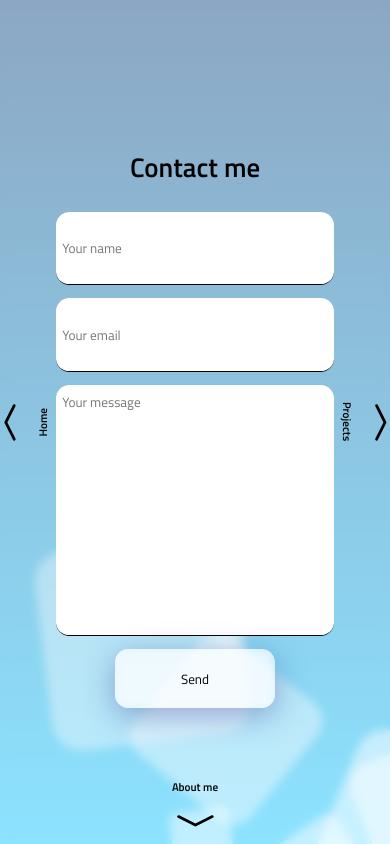
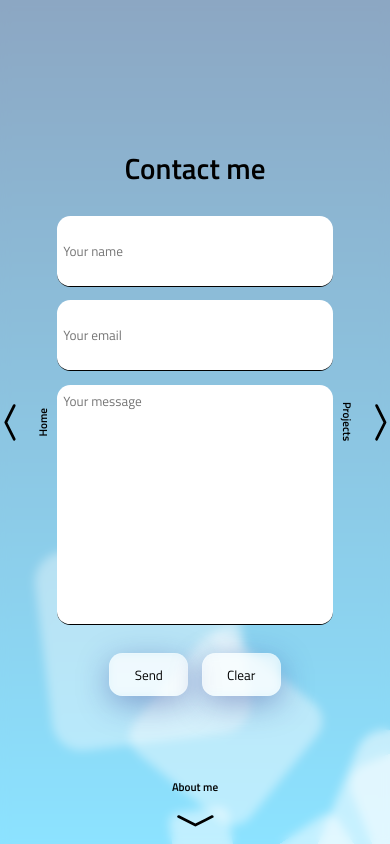
Before and after one commit to dominik-sek/portfolio_old, a React (Create React App) app: page /contact in a window 390 px wide. Built offline with nearby package versions, Linux system fonts and the light colour scheme.

Commit message:
changes: sitemap, seo, animations bugged so i scraped it, added: better font scalings for mobile, clear button for form

```diff
--- a/public/index.html
+++ b/public/index.html
@@ -7,9 +7,10 @@
     <meta name="theme-color" content="#000000" />
     <meta
       name="description"
-      content="Dominik Sęk's personal portfolio, showcasing projects"
-
+      content="Dominik Sęk's personal portfolio website - a collection of my work and projects"
     />
+    <meta name="keywords" content="Dominik Sęk, portfolio, website, work, projects, programista, frontend, frontend developer, frontend dev, website development" />
+    <meta name="author" content="Dominik Sęk"></meta>
     <link rel="apple-touch-icon" href="%PUBLIC_URL%/logo192.png" />
     <!--
       manifest.json provides metadata used when your web app is installed on a
@@ -30,7 +31,7 @@
     <link rel="preconnect" href="https://fonts.gstatic.com" crossorigin>
     <link href="https://fonts.googleapis.com/css2?family=Titillium+Web:wght@200;400;600&display=swap" rel="stylesheet">
 
-    <title>Dominik Sęk | Personal portfolio</title>
+    <title>Dominik Sęk | Portfolio</title>
   </head>
   <body>
     <noscript>You need to enable JavaScript to run this app.</noscript>
--- a/src/Components/Card.js
+++ b/src/Components/Card.js
@@ -1,18 +1,21 @@
-import styled from "styled-components"
+import styled from "styled-components";
+
 import ProjectCard from "./ProjectCard";
 
 const ListContent = (content) => {
     return(
         <ContentAsList>
             {content.map((item, index) => {
+
                 return (
-                        <ProjectCard project={item} />
+                        <ProjectCard project={item} delay={index * 0.1} />
                 )
             }
             )}
         </ContentAsList>
     )
 }
+
 
 const TextContent = (content) => {
     return (
@@ -23,7 +26,7 @@ const TextContent = (content) => {
 export default function Card(params) {
     return (
         <Container>
-            <CardBody face={params.face}>
+            <CardBody position={params.position}>
                 {params.children}
             {params.contentType === 'list' ? ListContent(params.content) : TextContent(params.content)}
             </CardBody>
@@ -49,7 +52,6 @@ const CardBody = styled.div`
         width:80%;
         height:90%;
         border-radius:5vmin;
-
     }
 
 `
@@ -71,10 +73,13 @@ const Content = styled.div`
     justify-content:center;
     align-items:center;
     text-align:center;
-    font-size:1.2em;
+    font-size:1.1em;
 
-    @media (min-width: 966px) {
-        font-size:1.25em;
+    @media (min-width: 1300px) {
+        font-size:1.2em;
+    }
+    @media (max-width: 475px){
+        font-size:1.3em;
     }
 
 `
@@ -86,6 +91,4 @@ const ContentAsList = styled(Content)`
     &::-webkit-scrollbar {
         display: none;
     }
-
-
 `
--- a/src/Components/Sidebar.js
+++ b/src/Components/Sidebar.js
@@ -8,7 +8,7 @@ export default function Sidebar(params) {
     const navigation = useNavigate();
     const location = useLocation();
     const handleKeyDown = useCallback((e) => {
-        if(location.pathname !== '/contact'){
+    if(location.pathname !== '/contact'){
         if (e.key === 'ArrowRight') {
             if(params.direction === 'right'){
                 navigation(params.path)
@@ -30,6 +30,7 @@ export default function Sidebar(params) {
             }
         }
     }
+
     }, [navigation, params.path, params.direction, location.pathname]);
 
     useEffect(() => {
--- a/src/Screens/About.js
+++ b/src/Screens/About.js
@@ -33,7 +33,7 @@ const about = () =>{
             <p>I love creating websites from scratch, seeing them go from an <span style={{color:'#fff'}}>idea</span> to a fully fledged website.</p>
             <StyledHr/>
             <Links>
-            <a href="https://github.com/gothic459"><AiOutlineGithub /></a>
+            <a href="https://github.com/gothic459" target="_blank" rel="noreferrer"><AiOutlineGithub /></a>
             </Links>
 
         </section>
@@ -42,9 +42,8 @@ const about = () =>{
 }
 export default function About(params) {
     return (
-            <Card face={'bottom'}
-                content={about()}
-            >
+            <Card position={'bottom'}
+                content={about()}>
 
                 <Sidebar path={'/projects'} title={'Projects'} direction={'right'}/>
                 <Sidebar path={'/home'} title={'Home'} direction={'left'}/>
--- a/src/Screens/Contact.js
+++ b/src/Screens/Contact.js
@@ -7,21 +7,23 @@ const contact = ({setIsFormFocused}) => {
     return (
 
         <StyledForm onFocus={()=>setIsFormFocused(true)} onBlur={()=>setIsFormFocused(false)} target="_blank" action="https://formsubmit.co/0f2d4c75d7d6f672c66393078f87fb39" method="POST" >
+
             <h1>Contact me</h1>
             <StyledInput type="text" name="name" placeholder="Your name" required />
             <StyledInput type="email" name="email" placeholder="Your email" required />
             <StyledTextArea name="message" placeholder="Your message" required></StyledTextArea>
             <input type="hidden" name="_template" value="table"/>
-            <StyledButton type="submit" >Send</StyledButton>
-
+            <ButtonWrapper>
+                <StyledButton type="submit" >Send</StyledButton>
+                <StyledButton type="reset" >Clear</StyledButton>
+            </ButtonWrapper>
         </StyledForm>
     )
 }
 
-
 export default function Contact(params) {
+    const [isFormFocused, setIsFormFocused] = useState(false);
     const [showMessage, setShowMessage] = useState(false);
-    const [isFormFocused, setIsFormFocused] = useState(false);
 
     const handleKeyDown = useCallback((e) => {
 
@@ -59,7 +61,7 @@ export default function Contact(params) {
 
 
     return (
-        <Card face={'up'}
+        <Card position={'up'}
             content={contact({setIsFormFocused})}>
 
             <NoArrowMessage isFormFocused={isFormFocused} usedArrow={showMessage}>You can't use arrow controls on this page</NoArrowMessage>
@@ -70,10 +72,8 @@ export default function Contact(params) {
         </Card>
     )
 };
-
 const NoArrowMessage = styled.h4`
     display:${props => props.isFormFocused ? 'none' : 'block'};
-
     position: absolute;
     top:0;
     left:0;
@@ -82,7 +82,6 @@ const NoArrowMessage = styled.h4`
     color: #fff;
     opacity:${props => props.usedArrow ? '1' :'0'};
     transition: opacity 0.5s;
-
 `
 const StyledForm = styled.form`
     display: flex;
@@ -138,22 +137,30 @@ const StyledTextArea = styled.textarea`
     }
 
     @media(min-width: 768px){
-        width: 40%;
+        width: 50%;
         height: 30%;
     }
 `;
+const ButtonWrapper = styled.div`
+    width: 100%;
+    height: 10%;
+    padding: 0.5em;
+    margin: 0.5em;
+    display:flex;
+    justify-content:center;
+`;
+
 const StyledButton = styled.button`
 
-    width: 60%;
-    height: 10%;
     border: none;
     border-radius: 1em;
     padding: 0.5em;
     margin: 0.5em;
+    width: 30%;
     transition: all 0.3s ease-in-out;
     &:hover{
         cursor:pointer;
-        background-color:var(--primary-color);
+        background-color:${params => params.type === 'submit' ? 'var(--primary-color)' : 'red'};
     }
     &:focus{
         outline:none;
--- a/src/Screens/Home.js
+++ b/src/Screens/Home.js
@@ -31,7 +31,7 @@ export default function Home(params) {
 
 
     return (
-            <Card face={'left'}
+            <Card position={'left'}
             content={home(width)}
             >
 
--- a/src/Screens/Projects.js
+++ b/src/Screens/Projects.js
@@ -1,7 +1,6 @@
 import Sidebar from "Components/Sidebar";
 import Card from "Components/Card"
-//this to db
-// v
+
 const projects = [
 
     {
@@ -14,7 +13,7 @@ const projects = [
     },
     {
         'title': 'Blockchain miners simulator',
-        'desc': 'Blockchain + proof of work simulator written in javascript',
+        'desc': 'A command-line Blockchain + proof of work simulator written in vanilla javascript ',
         'img': 'https://encrypted-tbn0.gstatic.com/images?q=tbn:ANd9GcSRkknzfsNFw-5dZ00QFPK4ejjQO2xrOz6X7Q&usqp=CAU',
         'github': 'https://github.com/gothic459/blockchain-js-py',
         'live': '',
@@ -48,7 +47,7 @@ const projects = [
 ]
 export default function Projects(params) {
     return (
-        <Card face={'top'} contentType={'list'} content={projects}>
+        <Card position={"right"} contentType={'list'} content={projects}>
 
             <Sidebar path={'/about'} title={'About me'} direction={'down'} />
             <Sidebar path={'/home'} title={'Home'} direction={'left'} />
```
Also changed, not shown: src/Components/ProjectCard.js (+3 -2 lines), 1 other file (tests, documents, lock files or other folders).
